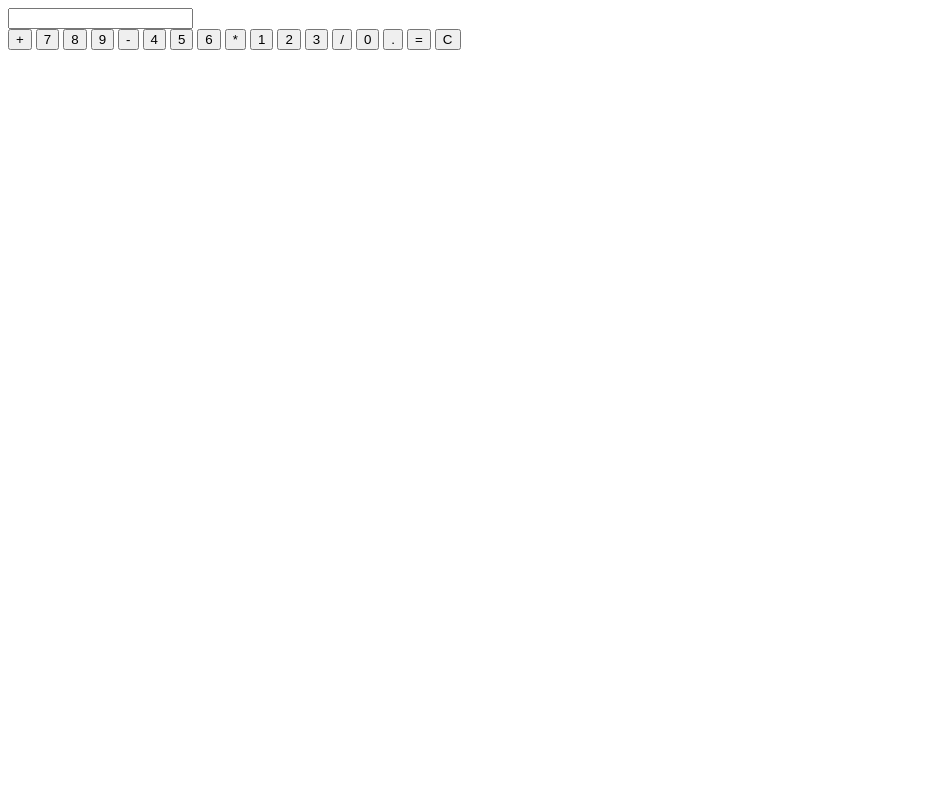
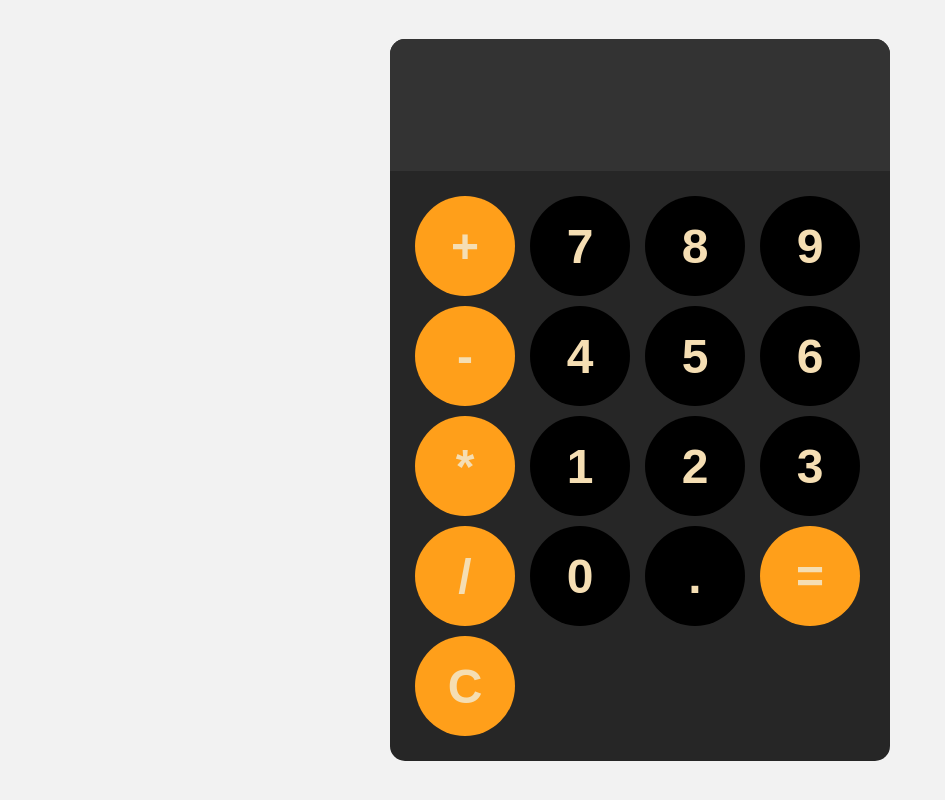
Before and after one commit to ntokozo-SA/Calculator-youtube, a plain HTML site: page index.html in a window 1280 px wide. Shown: the whole page, without its empty margins (0-945 px from the left). Drawn offline with Linux system fonts and the light colour scheme.

Commit message:
CSS commit

```diff
--- a/index.html
+++ b/index.html
@@ -3,31 +3,31 @@
 <head>
     <meta charset="UTF-8">
     <meta name="viewport" content="width=device-width, initial-scale=1.0">
-    <title>Calculater tourturial</title>
+    <title>Calculator tourturial</title>
     <link rel="stylesheet" href="style.css">
 </head>
 <body>
 
-    <div id="Calculater">
+    <div id="Calculator">
         <input id="display" readonly>
         <div id="keys">
-            <button onclick="appendToDisplay('+')">+</button>
+            <button onclick="appendToDisplay('+')" class="operator-btn">+</button>
             <button onclick="appendToDisplay('7')">7</button>
             <button onclick="appendToDisplay('8')">8</button>
             <button onclick="appendToDisplay('9')">9</button>
-            <button onclick="appendToDisplay('-')">-</button>
+            <button onclick="appendToDisplay('-')" class="operator-btn">-</button>
             <button onclick="appendToDisplay('4')">4</button>
             <button onclick="appendToDisplay('5')">5</button>
             <button onclick="appendToDisplay('6')">6</button>
-            <button onclick="appendToDisplay('*')">*</button>
+            <button onclick="appendToDisplay('*')" class="operator-btn">*</button>
             <button onclick="appendToDisplay('1')">1</button>
             <button onclick="appendToDisplay('2')">2</button>
             <button onclick="appendToDisplay('3')">3</button>
-            <button onclick="appendToDisplay('/')">/</button>
+            <button onclick="appendToDisplay('/')" class="operator-btn">/</button>
             <button onclick="appendToDisplay('0')">0</button>
             <button onclick="appendToDisplay('.')">.</button>
-            <button onclick="calculate()">=</button>
-            <button onclick="clearDisplay()">C</button>
+            <button onclick="calculate()" class="operator-btn">=</button>
+            <button onclick="clearDisplay()" class="operator-btn">C</button>
 
         </div>
     </div>
--- a/style.css
+++ b/style.css
@@ -0,0 +1,64 @@
+button {
+    width: 100px;
+    height: 100px;
+    border-radius: 50px;
+    border: none;
+    background-color: black;
+    color: wheat;
+    font-size: 3rem;
+    font-weight: bold;
+    cursor: pointer;
+}
+
+#keys {
+    display: grid;
+    grid-template-columns: repeat(4, 1fr);
+    gap: 10px;
+    padding: 25px;
+}
+
+#Calculator {
+    font-family: 'Courier New', Courier, monospace;
+    background-color: hsl(0, 0%, 15%);
+    border-radius: 15px;
+    max-width: 500px;
+    overflow: hidden;
+}
+
+#display{
+    width: 100%;
+    padding: 20px;
+    font-size: 5rem;
+    text-align: left;
+    border: none;
+    background-color: hsl(0, 0%, 20%);
+    color: white;
+}
+
+body {
+    margin: 0;
+    display: flex;
+    justify-content: center;
+    align-items: center;
+    height: 100vh;
+    background-color: hsl(0, 0%, 95%);
+}
+
+button:hover {
+    background-color: hsl(0, 0%, 40%);
+}
+button:active {
+    background-color: hsl(0, 0%, 50%);
+}
+
+.operator-btn {
+    background-color: hsl(35, 100%, 55%);
+}
+
+.operator-btn:hover {
+    background-color: hsl(35, 100%, 65%);
+}
+
+.operator-btn:active {
+    background-color: hsl(35, 100%, 75%);
+}
```
